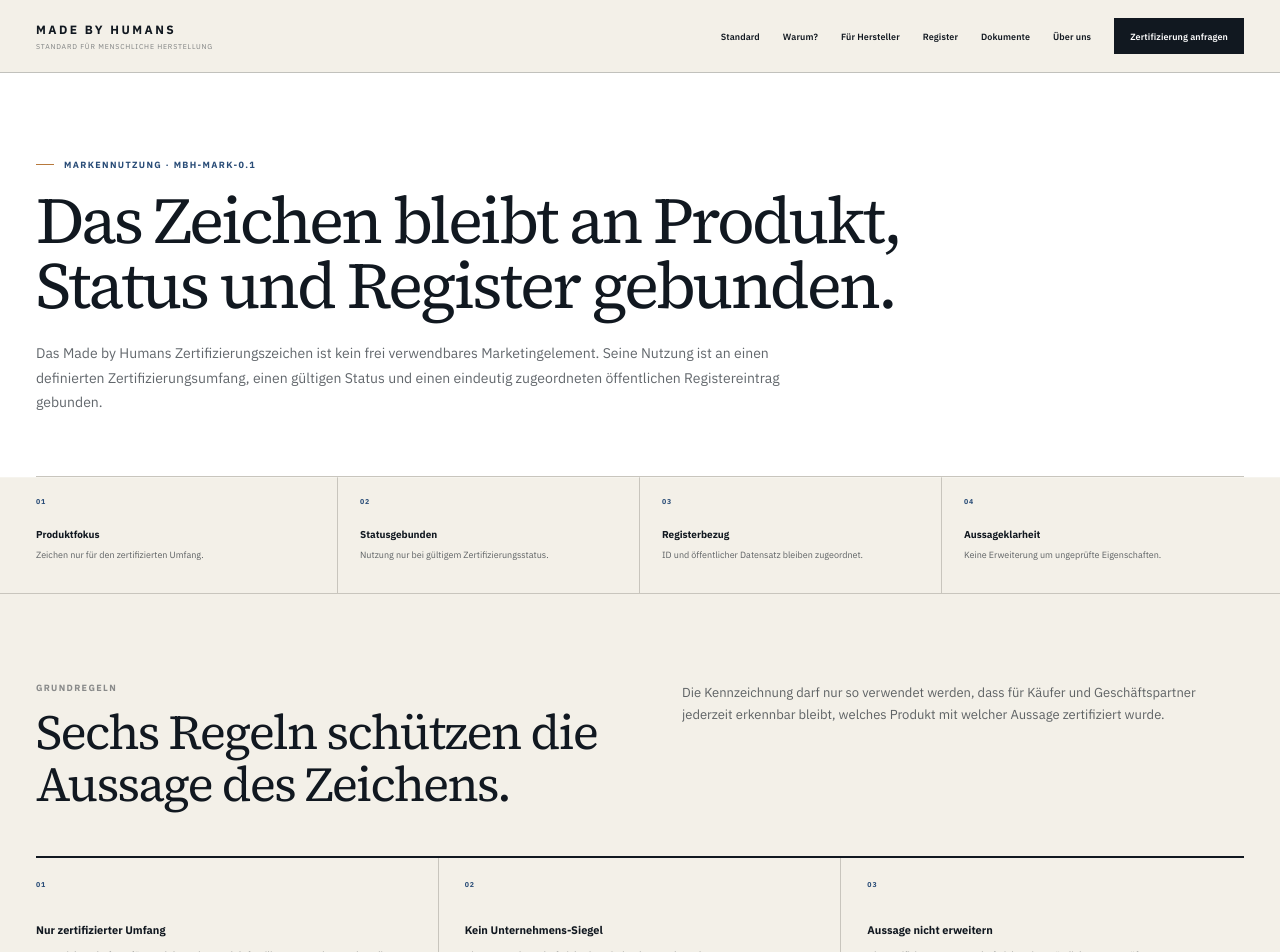
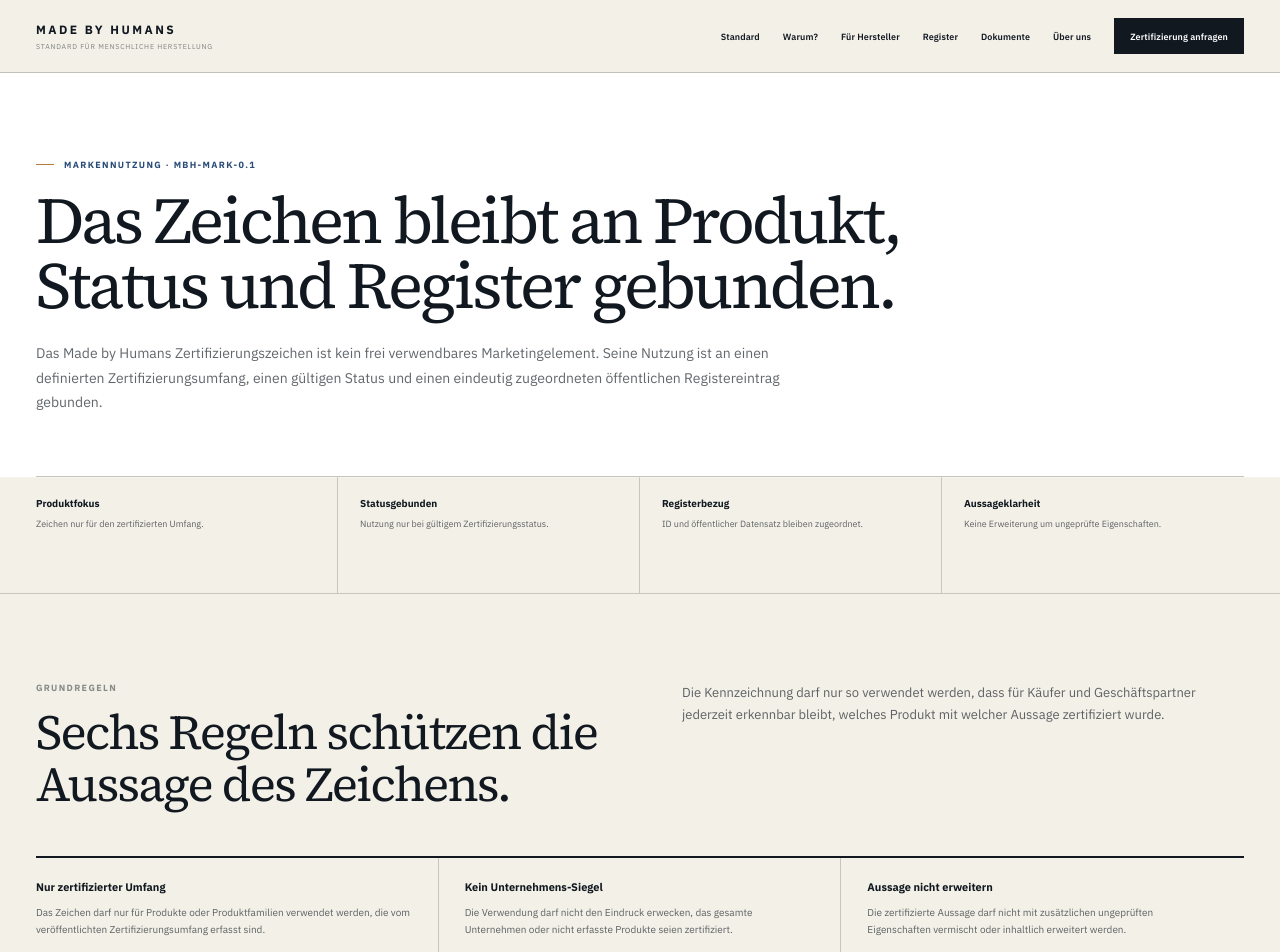
Before and after one commit to dennis-glaser-coder/human-certification-web, a Next.js app: page /markennutzung in a window 1280 px wide. Shown: the top 952 px of the page. Built offline with nearby package versions, Linux system fonts and the light colour scheme.

Commit message:
Markennutzung nur funktional statt dekorativ nummerieren

```diff
--- a/src/app/markennutzung/page.js
+++ b/src/app/markennutzung/page.js
@@ -49,10 +49,10 @@ export default function MarkUsePage() {
 
       <section className="markUseMetaBand" aria-label="Grundlagen der Markennutzung">
         <div className="shell markUseMetaGrid">
-          <div><span>01</span><strong>Produktfokus</strong><p>Zeichen nur für den zertifizierten Umfang.</p></div>
-          <div><span>02</span><strong>Statusgebunden</strong><p>Nutzung nur bei gültigem Zertifizierungsstatus.</p></div>
-          <div><span>03</span><strong>Registerbezug</strong><p>ID und öffentlicher Datensatz bleiben zugeordnet.</p></div>
-          <div><span>04</span><strong>Aussageklarheit</strong><p>Keine Erweiterung um ungeprüfte Eigenschaften.</p></div>
+          <div><strong>Produktfokus</strong><p>Zeichen nur für den zertifizierten Umfang.</p></div>
+          <div><strong>Statusgebunden</strong><p>Nutzung nur bei gültigem Zertifizierungsstatus.</p></div>
+          <div><strong>Registerbezug</strong><p>ID und öffentlicher Datensatz bleiben zugeordnet.</p></div>
+          <div><strong>Aussageklarheit</strong><p>Keine Erweiterung um ungeprüfte Eigenschaften.</p></div>
         </div>
       </section>
 
@@ -69,9 +69,8 @@ export default function MarkUsePage() {
         </div>
 
         <div className="markUseRuleGrid">
-          {rules.map(([title, copy], index) => (
+          {rules.map(([title, copy]) => (
             <article key={title}>
-              <span>{String(index + 1).padStart(2, '0')}</span>
               <strong>{title}</strong>
               <p>{copy}</p>
             </article>
@@ -107,9 +106,8 @@ export default function MarkUsePage() {
             <h2>Das Zeichen darf keine weitergehende Zertifizierung vortäuschen.</h2>
           </div>
           <div className="markUseProhibitedList">
-            {prohibited.map(([title, copy], index) => (
+            {prohibited.map(([title, copy]) => (
               <article key={title}>
-                <span>{String(index + 1).padStart(2, '0')}</span>
                 <div><strong>{title}</strong><p>{copy}</p></div>
               </article>
             ))}
```
